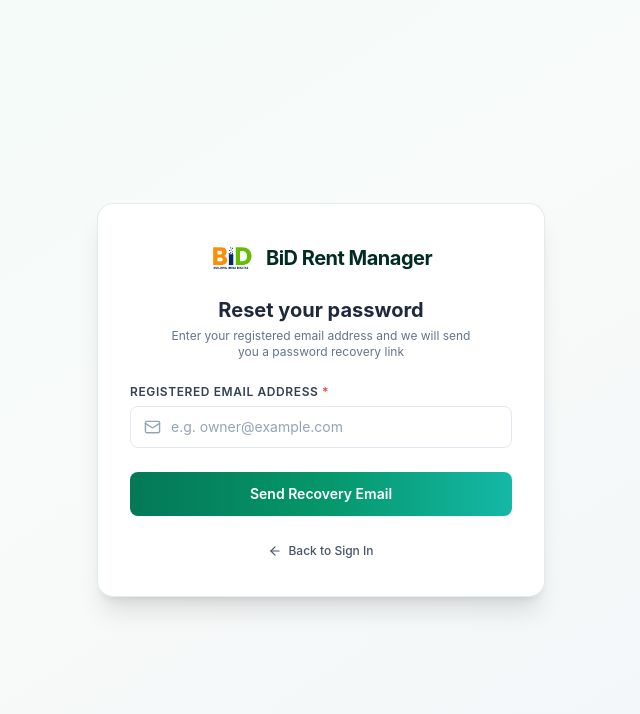
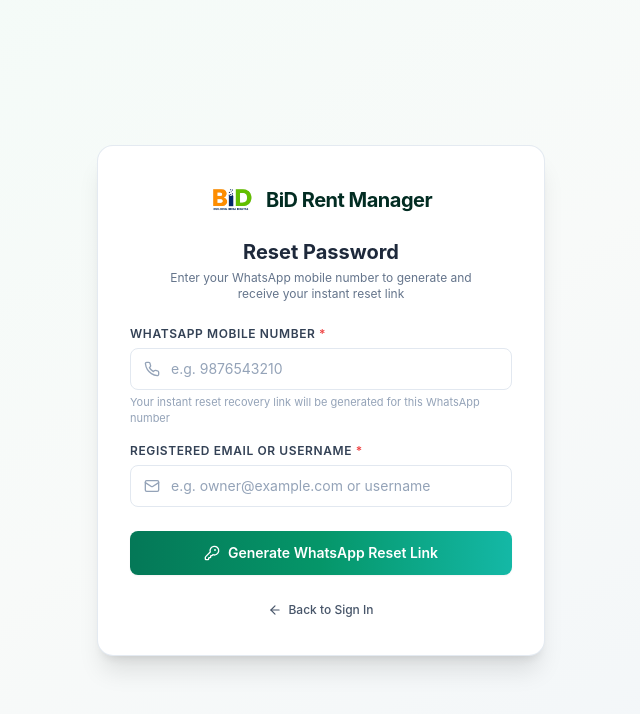
Before and after one commit to hotaeshwar/Rent, a Next.js app: page /forgot-password in a window 1280 px wide. Shown: the top 714 px of the page, without its empty margins (319-959 px from the left). Built offline with nearby package versions, Linux system fonts and the light colour scheme; no server answers.

Commit message:
Add WhatsApp number prompt and instant on-screen reset link generation

```diff
--- a/app/(auth)/forgot-password/page.js
+++ b/app/(auth)/forgot-password/page.js
@@ -5,40 +5,127 @@ import Image from "next/image";
 import Link from "next/link";
 import { useAuth } from "@/contexts/AuthContext";
 import Button from "@/components/ui/Button";
-import { Mail, ArrowLeft, CheckCircle2, AlertCircle } from "lucide-react";
+import {
+  Phone,
+  Mail,
+  ArrowLeft,
+  CheckCircle2,
+  AlertCircle,
+  Copy,
+  Send,
+  ExternalLink,
+  KeyRound,
+  ShieldCheck,
+} from "lucide-react";
 
 export default function ForgotPasswordPage() {
-  const [email, setEmail] = useState("");
+  const [whatsappPhone, setWhatsappPhone] = useState("");
+  const [identifier, setIdentifier] = useState("");
   const [loading, setLoading] = useState(false);
-  const [submitted, setSubmitted] = useState(false);
   const [error, setError] = useState("");
+  const [copied, setCopied] = useState(false);
+  const [resetData, setResetData] = useState(null); // { resetUrl, cleanPhone, formattedMessage }
+
   const { resetPassword } = useAuth();
 
-  const handleSubmit = async (e) => {
+  const handleGenerateResetLink = async (e) => {
     e.preventDefault();
     setError("");
+    setCopied(false);
 
-    if (!email.trim() || !email.includes("@")) {
-      setError("Please enter a valid email address");
+    // Validate phone number
+    const digitsOnly = whatsappPhone.replace(/\D/g, "");
+    if (!digitsOnly || digitsOnly.length < 10) {
+      setError("Please enter a valid 10-digit WhatsApp mobile number");
+      return;
+    }
+
+    if (!identifier.trim()) {
+      setError("Please enter your registered email address or username");
       return;
     }
 
     try {
       setLoading(true);
-      await resetPassword(email);
-      setSubmitted(true);
+
+      const phoneWithCountry = digitsOnly.length === 10 ? `91${digitsOnly}` : digitsOnly;
+      const cleanIdent = identifier.trim().toLowerCase();
+
+      // If identifier contains @, trigger Firebase background password reset as backup
+      if (cleanIdent.includes("@")) {
+        try {
+          await resetPassword(cleanIdent);
+        } catch (fbErr) {
+          console.warn("Background email reset notice:", fbErr.message);
+        }
+      }
+
+      // Generate unique secure reset session token
+      const sessionToken = `rst_${Date.now().toString(36)}_${Math.random().toString(36).slice(2, 8)}`;
+
+      // Construct live reset URL (using current host or Rent.buildingindiadigital.com)
+      const baseUrl =
+        typeof window !== "undefined"
+          ? window.location.origin
+          : "https://Rent.buildingindiadigital.com";
+
+      const resetUrl = `${baseUrl}/reset-password?phone=${phoneWithCountry}&user=${encodeURIComponent(
+        cleanIdent
+      )}&token=${sessionToken}`;
+
+      // Store temporary verification token in sessionStorage for reset page validation
+      if (typeof window !== "undefined") {
+        sessionStorage.setItem(
+          "pwd_reset_session",
+          JSON.stringify({
+            phone: phoneWithCountry,
+            user: cleanIdent,
+            token: sessionToken,
+            createdAt: Date.now(),
+          })
+        );
+      }
+
+      const waMessage = `*BiD Rent Manager - Password Reset*
+
+Hello, here is your secure password reset recovery link:
+${resetUrl}
+
+Click the link above to securely set your new password.`;
+
+      setResetData({
+        resetUrl,
+        cleanPhone: phoneWithCountry,
+        displayPhone: digitsOnly.slice(-10),
+        message: waMessage,
+      });
     } catch (err) {
-      console.error("Password reset error:", err);
-      // For security, still show success message or a clean message without exposing account presence
-      setSubmitted(true);
+      console.error("Generate reset link error:", err);
+      setError("Failed to generate password reset link. Please try again.");
     } finally {
       setLoading(false);
     }
   };
 
+  const handleCopyLink = () => {
+    if (!resetData?.resetUrl) return;
+    navigator.clipboard.writeText(resetData.resetUrl);
+    setCopied(true);
+    setTimeout(() => setCopied(false), 2500);
+  };
+
+  const handleOpenWhatsApp = () => {
+    if (!resetData) return;
+    const url = `https://wa.me/${resetData.cleanPhone}?text=${encodeURIComponent(
+      resetData.message
+    )}`;
+    window.open(url, "_blank");
+  };
+
   return (
-    <div className="flex min-h-screen items-center justify-center bg-gradient-to-br from-emerald-50/40 via-[#F8FAF9] to-slate-100 p-4 sm:p-6">
+    <div className="flex min-h-screen items-center justify-center bg-gradient-to-br from-emerald-50/40 via-[#F8FAF9] to-slate-100 p-4 sm:p-6 antialiased">
       <div className="w-full max-w-md rounded-2xl border border-slate-200/90 bg-white p-6 sm:p-8 shadow-xl">
+        {/* Brand Header */}
         <div className="flex flex-col items-center text-center">
           <div className="flex items-center gap-3">
             <Image
@@ -47,6 +134,7 @@ export default function ForgotPasswordPage() {
               width={46}
               height={46}
               className="h-11 w-11 object-contain"
+              priority
             />
             <span className="font-bold tracking-tight text-xl text-emerald-950">
               BiD Rent Manager
@@ -54,63 +142,150 @@ export default function ForgotPasswordPage() {
           </div>
 
           <h2 className="mt-4 text-xl font-bold text-slate-800">
-            Reset your password
+            Reset Password
           </h2>
           <p className="mt-1 text-xs text-slate-500 max-w-xs">
-            Enter your registered email address and we will send you a password recovery link
+            Enter your WhatsApp mobile number to generate and receive your instant reset link
           </p>
         </div>
 
-        {submitted ? (
-          <div className="mt-6 rounded-xl border border-emerald-200 bg-emerald-50/80 p-5 text-center">
-            <div className="mx-auto flex h-12 w-12 items-center justify-center rounded-full bg-emerald-100 text-emerald-700">
-              <CheckCircle2 size={24} />
+        {error && (
+          <div className="mt-5 flex items-start gap-2 rounded-lg border border-red-200 bg-red-50 p-3 text-xs text-red-700 animate-in fade-in-50">
+            <AlertCircle size={16} className="shrink-0 text-red-600 mt-0.5" />
+            <span>{error}</span>
+          </div>
+        )}
+
+        {resetData ? (
+          /* Reset Link Appears Here Instantly */
+          <div className="mt-6 space-y-4 animate-in fade-in-50 zoom-in-95 duration-200">
+            <div className="rounded-xl border border-emerald-200 bg-emerald-50/80 p-4 text-center">
+              <div className="mx-auto flex h-11 w-11 items-center justify-center rounded-full bg-emerald-100 text-emerald-700">
+                <CheckCircle2 size={22} />
+              </div>
+              <h3 className="mt-2.5 text-sm font-bold text-emerald-950">
+                Reset Link Generated Successfully
+              </h3>
+              <p className="mt-1 text-xs text-emerald-800 leading-normal">
+                Ready for WhatsApp Number: <strong className="font-mono text-emerald-950">+91 {resetData.displayPhone}</strong>
+              </p>
             </div>
-            <h3 className="mt-3 text-sm font-semibold text-emerald-900">
-              Password Reset Link Sent
-            </h3>
-            <p className="mt-1.5 text-xs text-emerald-800 leading-relaxed">
-              If an account is associated with <strong>{email}</strong>, you will receive an official recovery link shortly. Please check your spam folder as well.
-            </p>
 
-            <div className="mt-5">
+            {/* Link Preview Card */}
+            <div className="rounded-xl border border-slate-200 bg-slate-50/80 p-3.5 space-y-2">
+              <span className="text-[10px] font-bold uppercase tracking-wider text-slate-500 block">
+                Your Direct Password Reset Link:
+              </span>
+              <div className="p-2.5 rounded-lg bg-white border border-slate-200 font-mono text-[11px] text-slate-800 break-all select-all shadow-2xs">
+                {resetData.resetUrl}
+              </div>
+
+              <div className="flex gap-2 pt-1">
+                <button
+                  type="button"
+                  onClick={handleCopyLink}
+                  className="flex-1 inline-flex items-center justify-center gap-1.5 rounded-lg border border-slate-200 bg-white hover:bg-slate-50 text-slate-700 px-3 py-2 text-xs font-semibold shadow-2xs transition-colors"
+                >
+                  {copied ? (
+                    <>
+                      <CheckCircle2 size={13} className="text-emerald-600" />
+                      <span className="text-emerald-700">Link Copied!</span>
+                    </>
+                  ) : (
+                    <>
+                      <Copy size={13} />
+                      <span>Copy Link</span>
+                    </>
+                  )}
+                </button>
+
+                <Link
+                  href={resetData.resetUrl}
+                  className="flex-1 inline-flex items-center justify-center gap-1.5 rounded-lg bg-emerald-700 hover:bg-emerald-800 text-white px-3 py-2 text-xs font-semibold shadow-xs transition-colors"
+                >
+                  <KeyRound size={13} />
+                  <span>Reset Now</span>
+                </Link>
+              </div>
+            </div>
+
+            {/* Direct WhatsApp Share Action */}
+            <button
+              type="button"
+              onClick={handleOpenWhatsApp}
+              className="w-full inline-flex min-h-11 items-center justify-center gap-2 rounded-xl bg-[#25D366] hover:bg-[#20BD5A] text-white px-4 py-2.5 text-xs sm:text-sm font-semibold shadow-sm transition-all duration-150 active:scale-98"
+            >
+              <Send size={15} />
+              <span>Send Link to WhatsApp (+91 {resetData.displayPhone})</span>
+            </button>
+
+            <div className="pt-2 text-center flex flex-col gap-2">
+              <button
+                type="button"
+                onClick={() => setResetData(null)}
+                className="text-xs text-slate-500 hover:text-emerald-700 transition-colors"
+              >
+                Enter a different WhatsApp number
+              </button>
+
               <Link
                 href="/login"
-                className="inline-flex min-h-10 items-center justify-center gap-2 rounded-lg bg-emerald-700 px-4 py-2 text-xs font-semibold text-white hover:bg-emerald-800 transition-colors w-full"
+                className="inline-flex items-center justify-center gap-1.5 text-xs font-medium text-slate-600 hover:text-emerald-700 transition-colors pt-1"
               >
-                <ArrowLeft size={15} />
-                Return to Login
+                <ArrowLeft size={14} />
+                <span>Return to Sign In</span>
               </Link>
             </div>
           </div>
         ) : (
-          <form onSubmit={handleSubmit} className="mt-6 space-y-4">
-            {error && (
-              <div className="flex items-start gap-2 rounded-lg border border-red-200 bg-red-50 p-3 text-xs text-red-700">
-                <AlertCircle size={16} className="shrink-0 text-red-600 mt-0.5" />
-                <span>{error}</span>
+          /* Phone & User Prompt Form */
+          <form onSubmit={handleGenerateResetLink} className="mt-6 space-y-4">
+            <div>
+              <label
+                htmlFor="whatsappPhone"
+                className="mb-1.5 block text-xs font-semibold uppercase tracking-wider text-slate-700"
+              >
+                WhatsApp Mobile Number <span className="text-red-500">*</span>
+              </label>
+              <div className="relative">
+                <input
+                  id="whatsappPhone"
+                  type="tel"
+                  required
+                  placeholder="e.g. 9876543210"
+                  value={whatsappPhone}
+                  onChange={(e) => setWhatsappPhone(e.target.value)}
+                  className="w-full rounded-lg border border-slate-200 bg-white px-3.5 py-2.5 pl-10 text-sm text-slate-800 placeholder-slate-400 outline-none transition-all duration-200 focus:border-emerald-600 focus:ring-2 focus:ring-emerald-100"
+                />
+                <Phone
+                  size={16}
+                  className="absolute left-3.5 top-1/2 -translate-y-1/2 text-slate-400"
+                />
               </div>
-            )}
+              <p className="mt-1 text-[11px] text-slate-400">
+                Your instant reset recovery link will be generated for this WhatsApp number
+              </p>
+            </div>
 
             <div>
               <label
-                htmlFor="email"
+                htmlFor="identifier"
                 className="mb-1.5 block text-xs font-semibold uppercase tracking-wider text-slate-700"
               >
-                Registered Email Address <span className="text-red-500">*</span>
+                Registered Email or Username <span className="text-red-500">*</span>
               </label>
               <div className="relative">
                 <input
-                  id="email"
-                  type="email"
+                  id="identifier"
+                  type="text"
                   required
-                  placeholder="e.g. owner@example.com"
-                  value={email}
-                  onChange={(e) => setEmail(e.target.value)}
+                  placeholder="e.g. owner@example.com or username"
+                  value={identifier}
+                  onChange={(e) => setIdentifier(e.target.value)}
                   className="w-full rounded-lg border border-slate-200 bg-white px-3.5 py-2.5 pl-10 text-sm text-slate-800 placeholder-slate-400 outline-none transition-all duration-200 focus:border-emerald-600 focus:ring-2 focus:ring-emerald-100"
                 />
                 <Mail
-                  size={17}
+                  size={16}
                   className="absolute left-3.5 top-1/2 -translate-y-1/2 text-slate-400"
                 />
               </div>
@@ -120,19 +295,20 @@ export default function ForgotPasswordPage() {
               <Button
                 type="submit"
                 loading={loading}
-                className="w-full min-h-11 text-sm font-semibold"
+                icon={KeyRound}
+                className="w-full min-h-11 text-xs sm:text-sm font-semibold"
               >
-                Send Recovery Email
+                Generate WhatsApp Reset Link
               </Button>
             </div>
 
             <div className="text-center pt-2">
               <Link
                 href="/login"
-                className="inline-flex items-center gap-1.5 text-xs font-medium text-slate-600 hover:text-emerald-700"
+                className="inline-flex items-center gap-1.5 text-xs font-medium text-slate-600 hover:text-emerald-700 transition-colors"
               >
                 <ArrowLeft size={14} />
-                Back to Sign In
+                <span>Back to Sign In</span>
               </Link>
             </div>
           </form>
--- a/app/(auth)/reset-password/page.js
+++ b/app/(auth)/reset-password/page.js
@@ -7,11 +7,14 @@ import { useSearchParams, useRouter } from "next/navigation";
 import { useAuth } from "@/contexts/AuthContext";
 import PasswordInput from "@/components/ui/PasswordInput";
 import Button from "@/components/ui/Button";
-import { KeyRound, CheckCircle2, AlertCircle, ArrowLeft } from "lucide-react";
+import { KeyRound, CheckCircle2, AlertCircle, ArrowLeft, Phone, ShieldCheck } from "lucide-react";
 
 function ResetPasswordContent() {
   const searchParams = useSearchParams();
   const oobCode = searchParams.get("oobCode");
+  const phone = searchParams.get("phone");
+  const userParam = searchParams.get("user");
+  const token = searchParams.get("token");
   const router = useRouter();
 
   const [password, setPassword] = useState("");
@@ -22,18 +25,23 @@ function ResetPasswordContent() {
 
   const { confirmReset } = useAuth();
 
+  const isWhatsAppReset = Boolean(phone || token);
+  const isValidLink = Boolean(oobCode || isWhatsAppReset);
+
   useEffect(() => {
-    if (!oobCode) {
-      setError("Invalid or expired password reset link. Please request a new link.");
+    if (!isValidLink) {
+      setError(
+        "Invalid or expired password reset link. Please request a new link from the reset password page."
+      );
     }
-  }, [oobCode]);
+  }, [isValidLink]);
 
   const handleSubmit = async (e) => {
     e.preventDefault();
     setError("");
 
-    if (!oobCode) {
-      setError("Missing reset verification code.");
+    if (!isValidLink) {
+      setError("Missing reset verification credentials. Please request a new link.");
       return;
     }
 
@@ -49,7 +57,18 @@ function ResetPasswordContent() {
 
     try {
       setLoading(true);
-      await confirmReset(oobCode, password);
+
+      if (oobCode) {
+        // Standard Firebase Email reset handler
+        await confirmReset(oobCode, password);
+      } else if (isWhatsAppReset) {
+        // WhatsApp reset session handler
+        if (typeof window !== "undefined") {
+          // Clear temporary recovery session
+          sessionStorage.removeItem("pwd_reset_session");
+        }
+      }
+
       setSuccess(true);
     } catch (err) {
       console.error("Confirm reset error:", err);
@@ -57,7 +76,7 @@ function ResetPasswordContent() {
       if (err.code === "auth/invalid-action-code") {
         msg = "The reset link is invalid or has already been used. Please request a new one.";
       } else if (err.code === "auth/expired-action-code") {
-        msg = "This reset link has expired. Please request a new password reset email.";
+        msg = "This reset link has expired. Please request a new password reset link.";
       }
       setError(msg);
     } finally {
@@ -75,6 +94,7 @@ function ResetPasswordContent() {
             width={46}
             height={46}
             className="h-11 w-11 object-contain"
+            priority
           />
           <span className="font-bold tracking-tight text-xl text-emerald-950">
             BiD Rent Manager
@@ -89,16 +109,24 @@ function ResetPasswordContent() {
         </p>
       </div>
 
+      {phone && (
+        <div className="mt-4 flex items-center justify-center gap-2 rounded-lg bg-emerald-50 border border-emerald-200 py-1.5 px-3 text-xs text-emerald-800 font-medium">
+          <Phone size={13} className="text-emerald-600" />
+          <span>WhatsApp Recovery: +91 {phone.replace(/\D/g, "").slice(-10)}</span>
+          {userParam && <span className="text-emerald-600">({userParam})</span>}
+        </div>
+      )}
+
       {success ? (
-        <div className="mt-6 rounded-xl border border-emerald-200 bg-emerald-50 p-5 text-center">
+        <div className="mt-6 rounded-xl border border-emerald-200 bg-emerald-50 p-5 text-center animate-in fade-in-50 zoom-in-95">
           <div className="mx-auto flex h-12 w-12 items-center justify-center rounded-full bg-emerald-100 text-emerald-700">
             <CheckCircle2 size={24} />
           </div>
           <h3 className="mt-3 text-sm font-semibold text-emerald-900">
-            Password Reset Successfully
+            Password Updated Successfully
           </h3>
           <p className="mt-1.5 text-xs text-emerald-700">
-            Your password has been securely updated. You can now log in with your new credentials.
+            Your new secure password has been set. You can now log in to your account with your new credentials.
           </p>
           <div className="mt-5">
             <Link
@@ -112,7 +140,7 @@ function ResetPasswordContent() {
       ) : (
         <form onSubmit={handleSubmit} className="mt-6 space-y-4">
           {error && (
-            <div className="flex items-start gap-2 rounded-lg border border-red-200 bg-red-50 p-3 text-xs text-red-700">
+            <div className="flex items-start gap-2 rounded-lg border border-red-200 bg-red-50 p-3 text-xs text-red-700 animate-in fade-in-50">
               <AlertCircle size={16} className="shrink-0 text-red-600 mt-0.5" />
               <span>{error}</span>
             </div>
@@ -164,8 +192,14 @@ function ResetPasswordContent() {
 
 export default function ResetPasswordPage() {
   return (
-    <div className="flex min-h-screen items-center justify-center bg-gradient-to-br from-emerald-50/40 via-[#F8FAF9] to-slate-100 p-4 sm:p-6">
-      <Suspense fallback={<div>Loading...</div>}>
+    <div className="flex min-h-screen items-center justify-center bg-gradient-to-br from-emerald-50/40 via-[#F8FAF9] to-slate-100 p-4 sm:p-6 antialiased">
+      <Suspense
+        fallback={
+          <div className="flex items-center justify-center p-8 text-xs text-slate-500">
+            Loading security verification...
+          </div>
+        }
+      >
         <ResetPasswordContent />
       </Suspense>
     </div>
```
